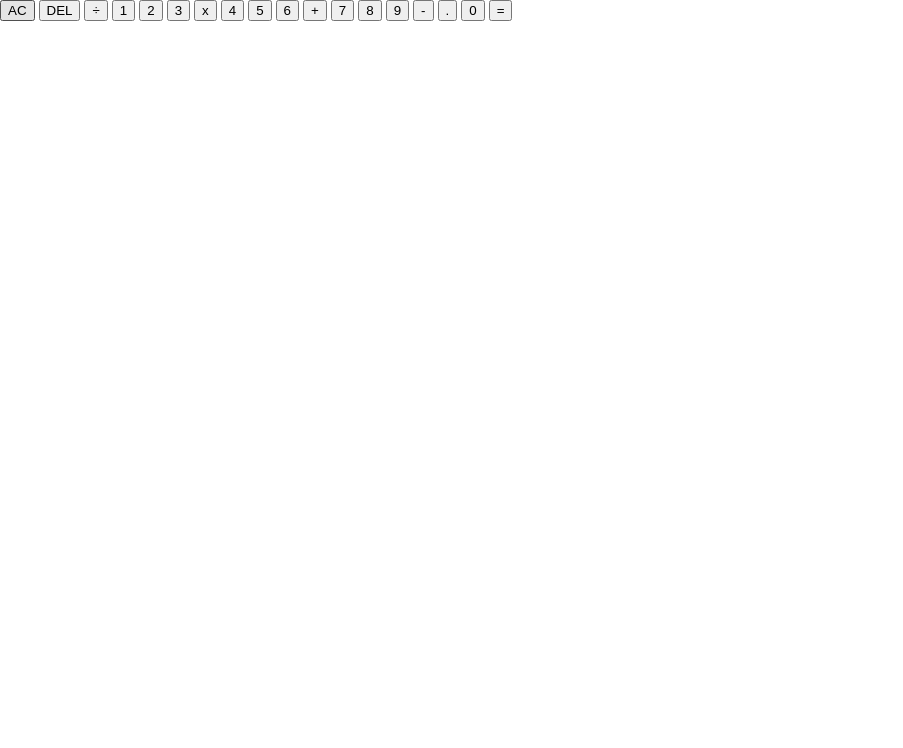
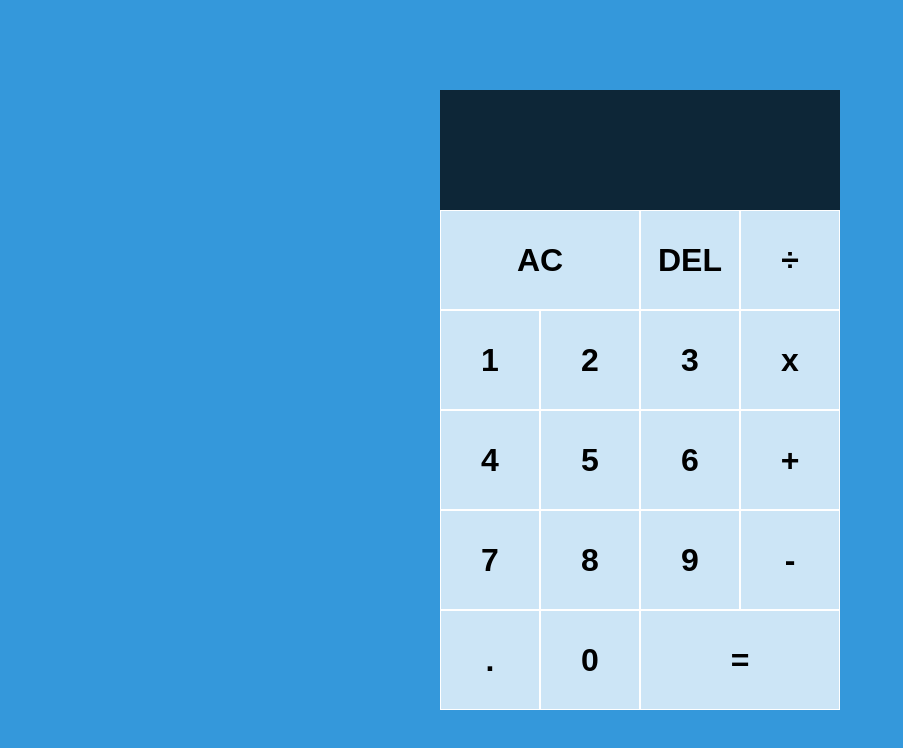
Before and after one commit to pareshrane1998/JS_Calculator, a plain HTML site: page index.html in a window 1280 px wide. Shown: the whole page, without its empty margins (0-903 px from the left). Drawn offline with Linux system fonts and the light colour scheme.

Commit message:
css added

```diff
--- a/assets/css/style.css
+++ b/assets/css/style.css
@@ -153,3 +153,60 @@ sub { bottom: -.25em; }
   font-style: normal;
   font-weight: bold;
 }
+
+/* actual css */
+
+*,
+*::before,
+*::after {
+  box-sizing: border-box;
+  font-family: sans-serif;
+  font-weight: bold;
+}
+body {
+  padding: 0;
+  margin: 0;
+  background: #3498db;
+}
+
+.calc-grid {
+  display: grid;
+  justify-content: center;
+  align-content: center;
+  min-height: 100vh;
+  grid-template-columns: repeat(4, 100px);
+  grid-template-rows: minmax(120px, auto) repeat(5, 100px);
+}
+
+.calc-grid > button {
+  cursor: pointer;
+  font-size: 2rem;
+  border: 1px solid #ffffff;
+  outline: none;
+  background-color: rgba(255, 255, 255, 0.75);
+}
+.calc-grid > button:hover {
+  background-color: rgba(255, 255, 255, 0.9);
+}
+.span-two {
+  grid-column: span 2;
+}
+.result {
+  grid-column: 1/-1;
+  background-color: rgba(0, 0, 0, 0.75);
+  display: flex;
+  align-items: flex-end;
+  justify-content: space-around;
+  flex-direction: column;
+  padding: 10px;
+  word-wrap: break-word;
+  word-break: break-all;
+}
+.result .prev-operand {
+  color: rgba(255, 255, 255, 0.75);
+  font-size: 1.5rem;
+}
+.result .curr-operand {
+  color: #ffffff;
+  font-size: 1.5rem;
+}
```
